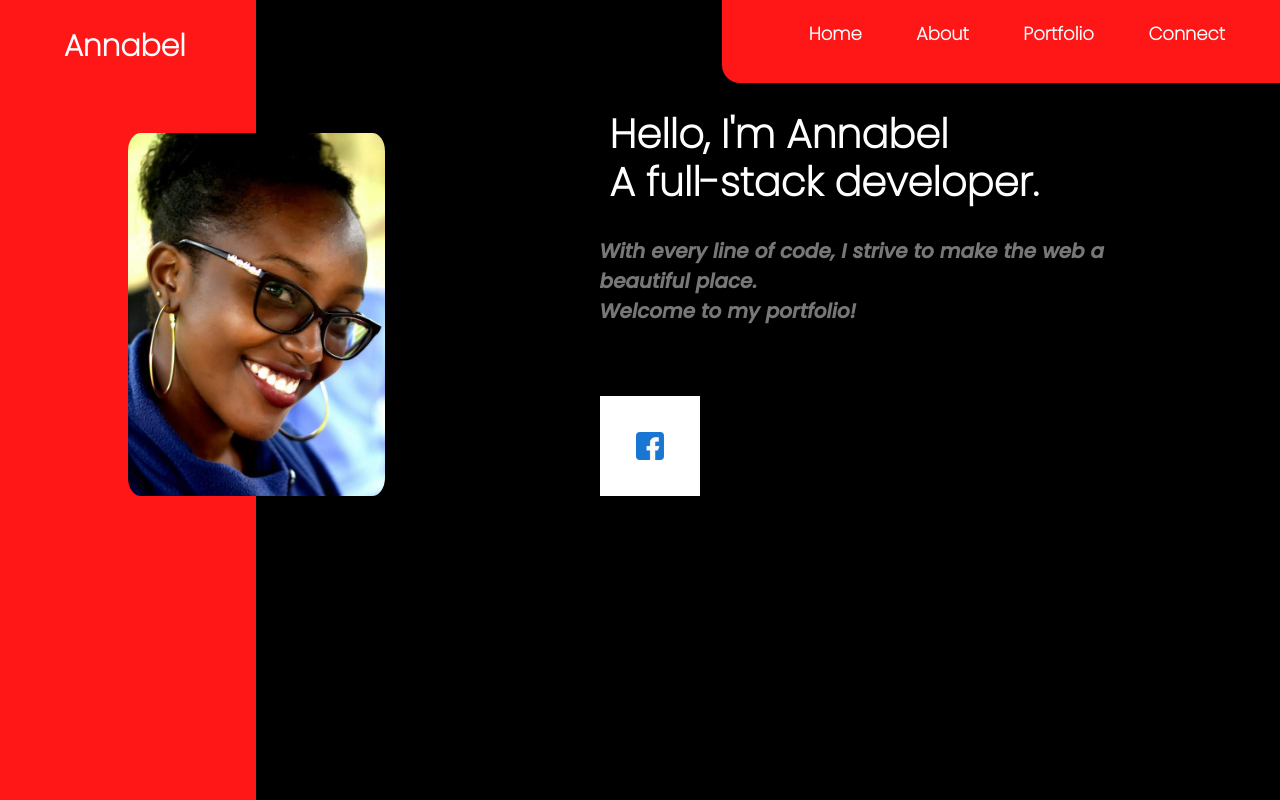
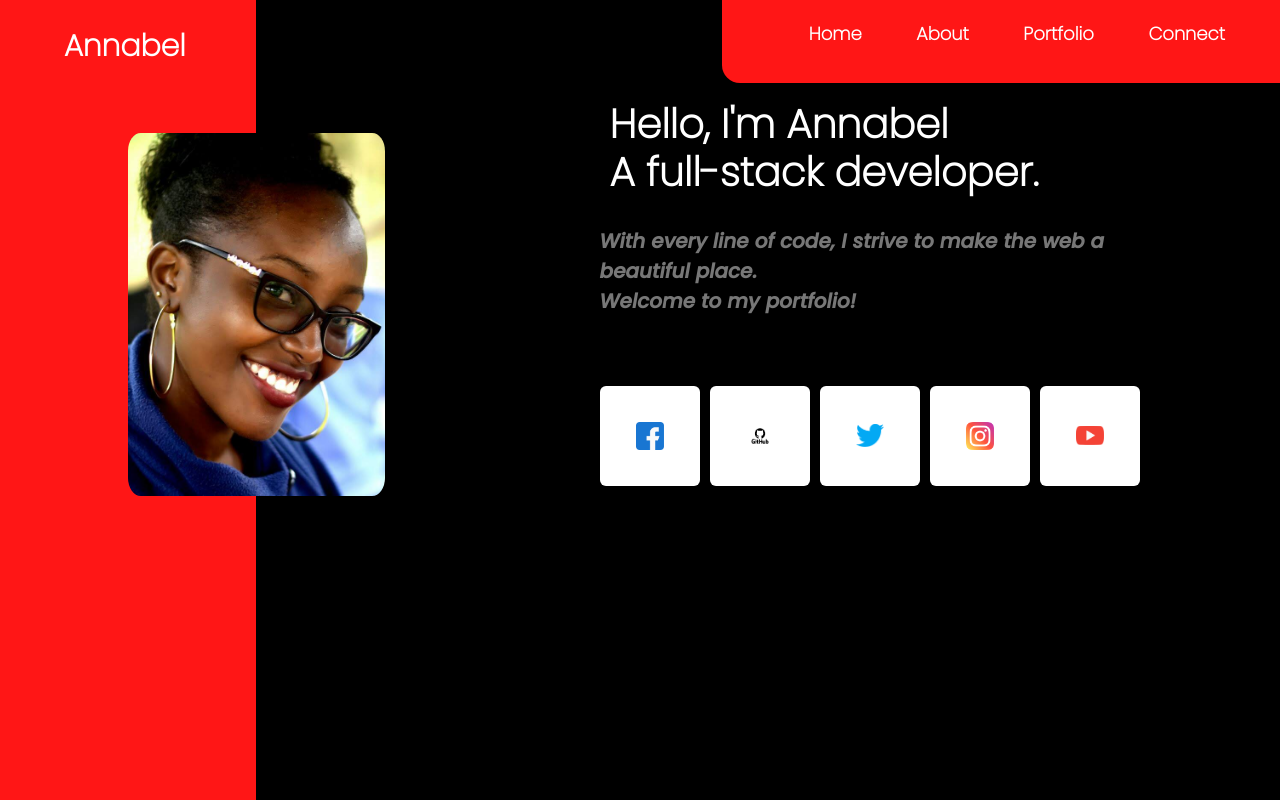
Before and after one commit to AnnabelNkir/Portfolio-landing-page, a plain HTML site: page index.html in a window 1280 px wide. Drawn offline with Linux system fonts and the light colour scheme.

Commit message:
Add styling to the social media icons

```diff
--- a/index.html
+++ b/index.html
@@ -44,6 +44,30 @@
                         <a href="https://facebook.com">
                         <img src="/Portfolio Images/link.png"></a>
                     </div>
+
+                        <div class="icon">
+                            <img src="/Portfolio Images/github.png">
+                            <a href="https://github.com">
+                            <img src="/Portfolio Images/link.png"></a>
+                       </div>
+
+                            <div class="icon">
+                                <img src="/Portfolio Images/twitter.png">
+                                <a href="https://twitter.com">
+                                <img src="/Portfolio Images/link.png"></a>
+                            </div>
+
+                                <div class="icon">
+                                    <img src="/Portfolio Images/instagram.png">
+                                    <a href="https://instagram.com">
+                                    <img src="/Portfolio Images/link.png"></a>
+                                </div>
+
+                                    <div class="icon">
+                                        <img src="/Portfolio Images/youtube.png">
+                                        <a href="https://youtube.com">
+                                        <img src="/Portfolio Images/link.png"></a>
+                    </div>
                     </div>
                 </div>
             </div>
--- a/style.css
+++ b/style.css
@@ -98,6 +98,10 @@ filter: grayscale(1);
     align-items: center;
     justify-content: center;
     position: relative;
+    margin-right: 10px;
+    margin-bottom: 10px;
+    border-radius: 6px;
+    overflow: hidden;
 }
 .icon img{
 width: 28px;
```
